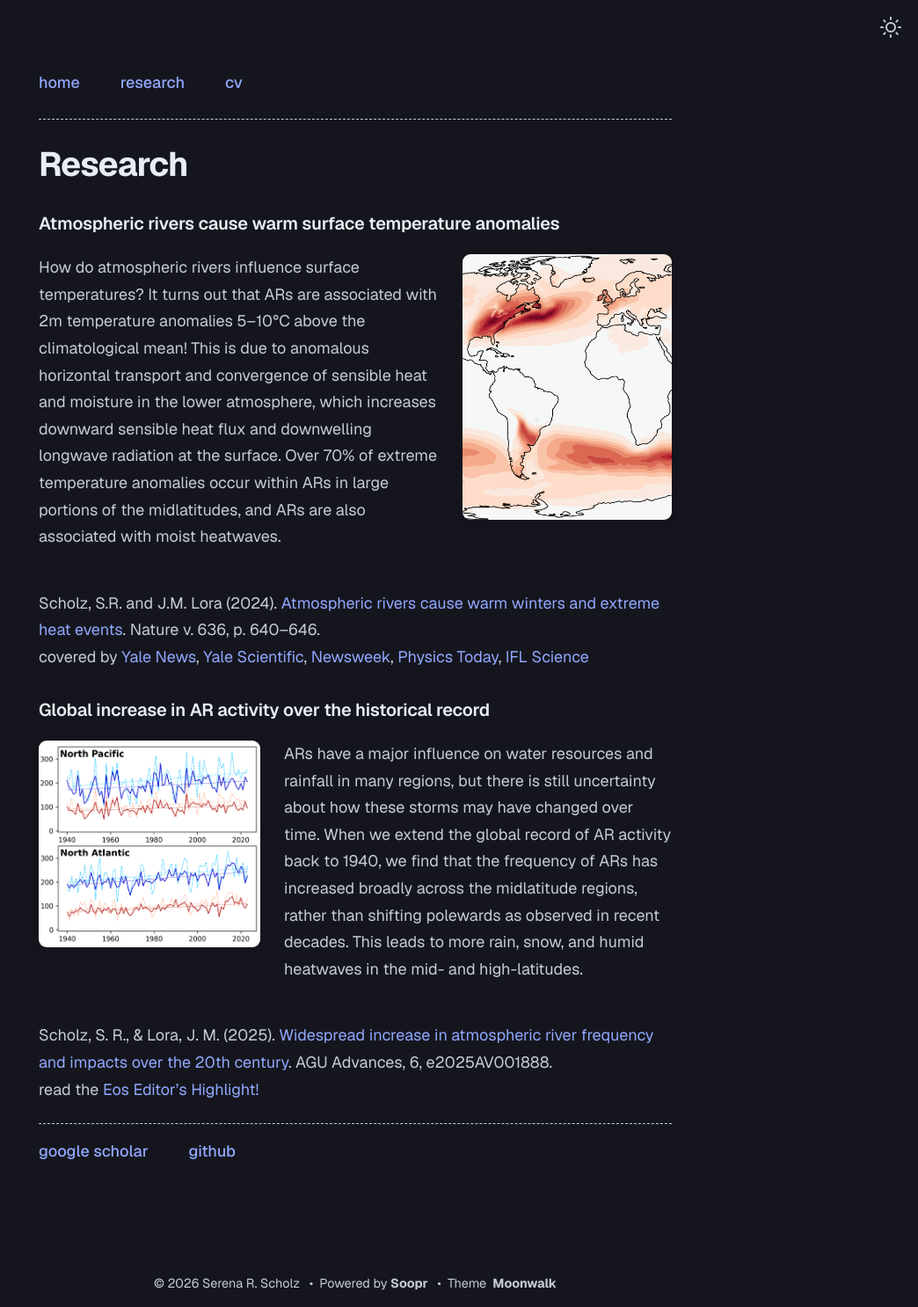
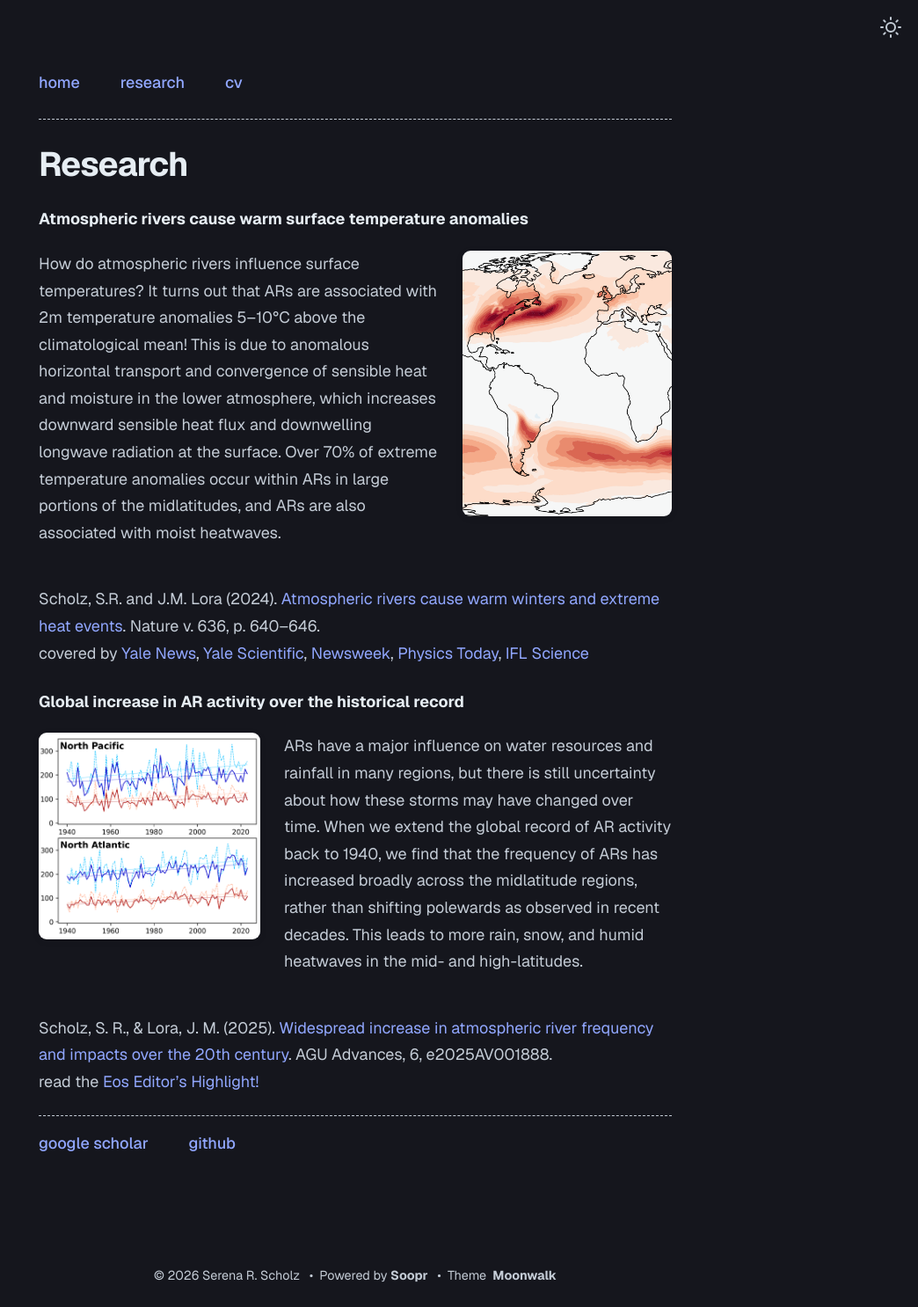
Before and after one commit to serenarscholz/serenarscholz.github.io, a Jekyll site: the page built from research.md, in a window 1280 px wide. Shown: the whole page at 88% size, without its empty margins (236-1280 px from the left). Built offline with Jekyll 4.4.1, drawn with Linux system fonts in a browser that asks for light colours.

```diff
--- a/research.md
+++ b/research.md
@@ -4,7 +4,7 @@ title: Research
 permalink: /research/
 ---
 
-### Atmospheric rivers cause warm surface temperature anomalies
+#### Atmospheric rivers cause warm surface temperature anomalies
 
 <img src="/assets/Fig_Cropped_Website.png"
      alt="Net effect of 2m temperature anomalies associated with atmospheric rivers"
@@ -16,7 +16,7 @@ How do atmospheric rivers influence surface temperatures? It turns out that ARs
 Scholz, S.R. and J.M. Lora (2024). [Atmospheric rivers cause warm winters and extreme heat events](https://doi.org/10.1038/s41586-024-08238-7). Nature v. 636, p. 640–646.\
 covered by [Yale News](https://news.yale.edu/2024/12/18/intense-ribbons-rain-also-bring-heat-yale-scientists-say), [Yale Scientific](https://www.yalescientific.org/2025/04/rings-of-fire/), [Newsweek](https://www.newsweek.com/atmospheric-river-extreme-heat-heatwave-temperature-weather-us-2002742), [Physics Today](https://physicstoday.aip.org/news/atmospheric-rivers-bring-anomalously-high-temperatures), [IFL Science](https://www.iflscience.com/atmospheric-rivers-are-influencing-unseasonably-warm-winters-and-heatwaves-77304)
 
-### Global increase in AR activity over the historical record
+#### Global increase in AR activity over the historical record
 
 
 <img src="/assets/trendfig_forwebsite.png"
```
